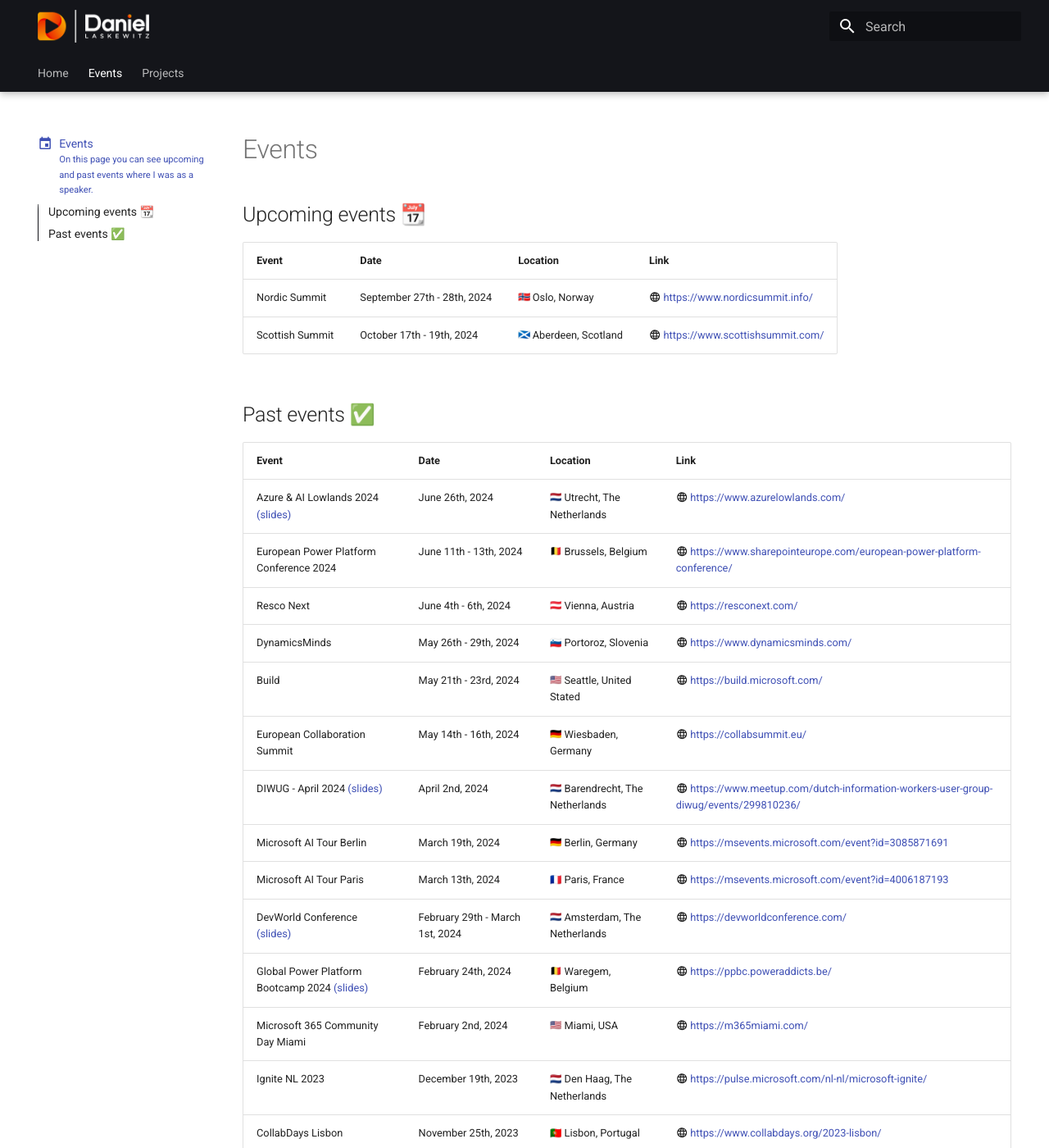
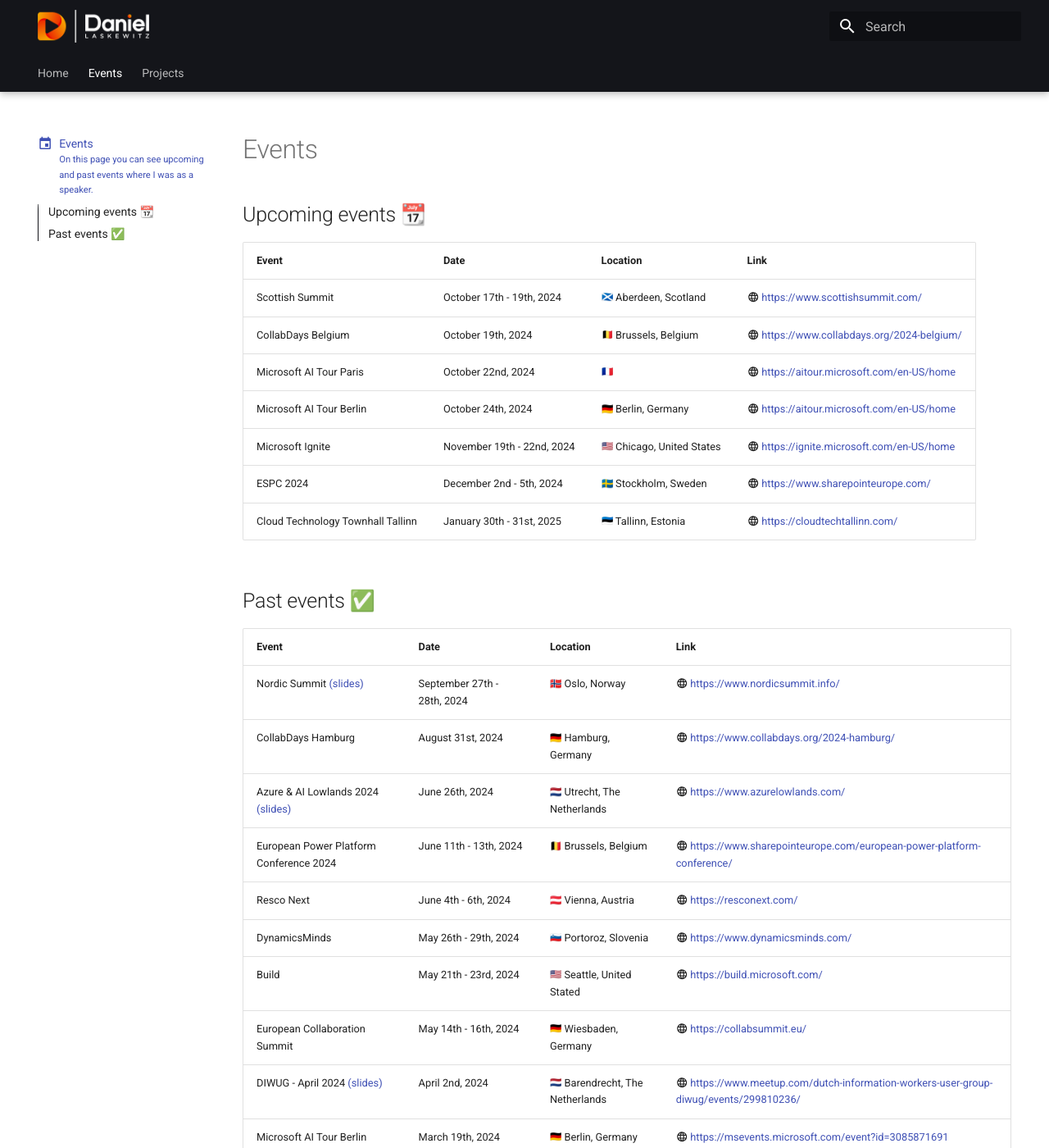
Before and after one commit to Laskewitz/laskewitz.github.io, an MkDocs documentation site: the page built from docs/events.md, in a window 1280 px wide and 1400 px high. Shown: the whole window at 82% size. Built offline with MkDocs 1.6.1 and Material for MkDocs 9.7.7, drawn with Linux system fonts in a browser that asks for light colours; emoji names are drawn with the system emoji font.

Commit message:
Updated events

```diff
--- a/docs/events.md
+++ b/docs/events.md
@@ -15,15 +15,21 @@
 
 | Event | Date | Location | Link |
 | ----------- | ------------------------------------ | ------------------------------------ | ------------------------------------ |
-| Nordic Summit | September 27th - 28th, 2024 | :no: Oslo, Norway | :material-web: [https://www.nordicsummit.info/](https://www.nordicsummit.info/) |
 | Scottish Summit | October 17th - 19th, 2024 | :scotland: Aberdeen, Scotland | :material-web: [https://www.scottishsummit.com/](https://www.scottishsummit.com/) |
+| CollabDays Belgium | October 19th, 2024 | :be: Brussels, Belgium | :material-web: [https://www.collabdays.org/2024-belgium/](https://www.collabdays.org/2024-belgium/) |
+| Microsoft AI Tour Paris | October 22nd, 2024 | :fr: | :material-web: [https://aitour.microsoft.com/en-US/home](https://aitour.microsoft.com/en-US/home) |
+| Microsoft AI Tour Berlin | October 24th, 2024 | :de: Berlin, Germany | :material-web: [https://aitour.microsoft.com/en-US/home](https://aitour.microsoft.com/en-US/home) |
+| Microsoft Ignite | November 19th - 22nd, 2024 | :us: Chicago, United States | :material-web: [https://ignite.microsoft.com/en-US/home](https://ignite.microsoft.com/en-US/home) |
+| ESPC 2024 | December 2nd - 5th, 2024 | :se: Stockholm, Sweden | :material-web: [https://www.sharepointeurope.com/](https://www.sharepointeurope.com/) |
+| Cloud Technology Townhall Tallinn | January 30th - 31st, 2025 | :ee: Tallinn, Estonia | :material-web: [https://cloudtechtallinn.com/](https://cloudtechtallinn.com/) |
 <!-- | Name | Date | :nl: | :material-web: [website](website) | -->
-<!-- | Build | May 21st - 23th, 2024 | :us: Seattle, USA | :material-web: [https://build.microsoft.com/en-US/home](https://build.microsoft.com/en-US/home) | -->
 
 ## Past events ✅
 
 | Event | Date | Location | Link |
 | ----------- | ------------------------------------ | ------------------------------------ | ------------------------------------ |
+| Nordic Summit [(slides)](https://aka.ms/DL-NS24-Slides)  | September 27th - 28th, 2024 | :no: Oslo, Norway | :material-web: [https://www.nordicsummit.info/](https://www.nordicsummit.info/) |
+| CollabDays Hamburg | August 31st, 2024 | :de: Hamburg, Germany | :material-web: [https://www.collabdays.org/2024-hamburg/](https://www.collabdays.org/2024-hamburg/) |
 | Azure & AI Lowlands 2024 [(slides)](https://aka.ms/DL-AzureAILowlands24-Slides) | June 26th, 2024 | :nl: Utrecht, The Netherlands | :material-web: [https://www.azurelowlands.com/](https://www.azurelowlands.com/) |
 | European Power Platform Conference 2024 | June 11th - 13th, 2024 | :be: Brussels, Belgium | :material-web: [https://www.sharepointeurope.com/european-power-platform-conference/](https://www.sharepointeurope.com/european-power-platform-conference/) |
 | Resco Next | June 4th - 6th, 2024 | :at: Vienna, Austria | :material-web: [https://resconext.com/](https://resconext.com/) |
```
